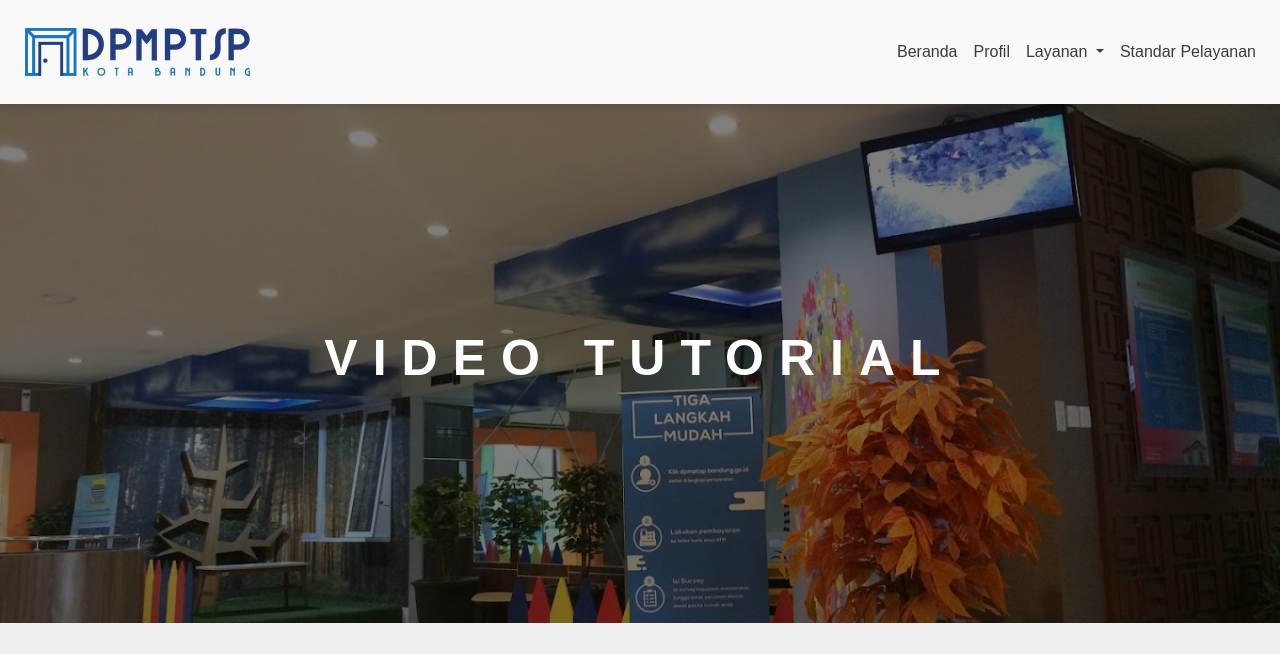
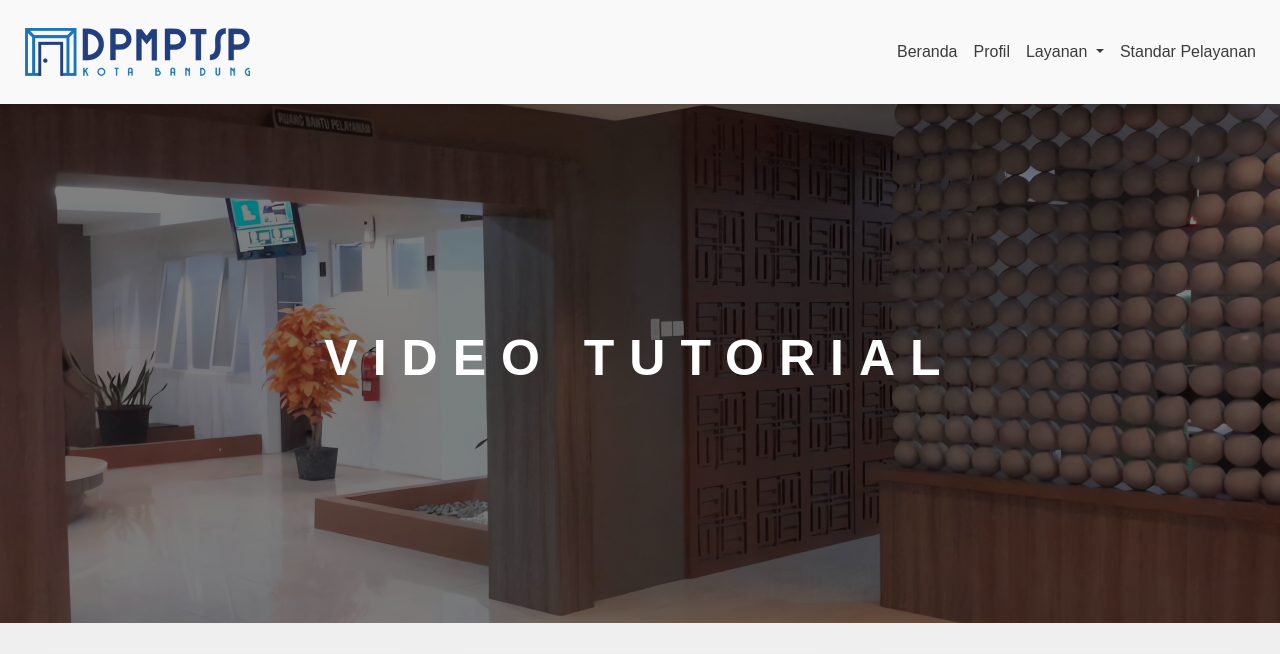
Before and after one commit to irmanprayista31/DPMPTSP-Kota-Bandung, a plain HTML site: page video_tutorial.html in a window 1280 px wide. Shown: the top 654 px of the page. Drawn offline with nearby package versions, Linux system fonts and the light colour scheme.

Commit message:
first commit

```diff
--- a/video_tutorial.html
+++ b/video_tutorial.html
@@ -41,7 +41,7 @@
     <div class="container-fluid p-0">
         <div id="heroCarousel" class="carousel slide hero" data-ride="carousel"></div>
             <div class="hero-section position-relative text-center mb-4">
-                <img src="component/bg_profil.png" class="img-fluid" alt="Hero Image">
+                <img src="component/bg_videotutorial.jpg" class="img-fluid" alt="Hero Image">
                 <div class="overlay d-flex justify-content-center align-items-center">
                     <h1>Video Tutorial</h1>
                 </div>
```
